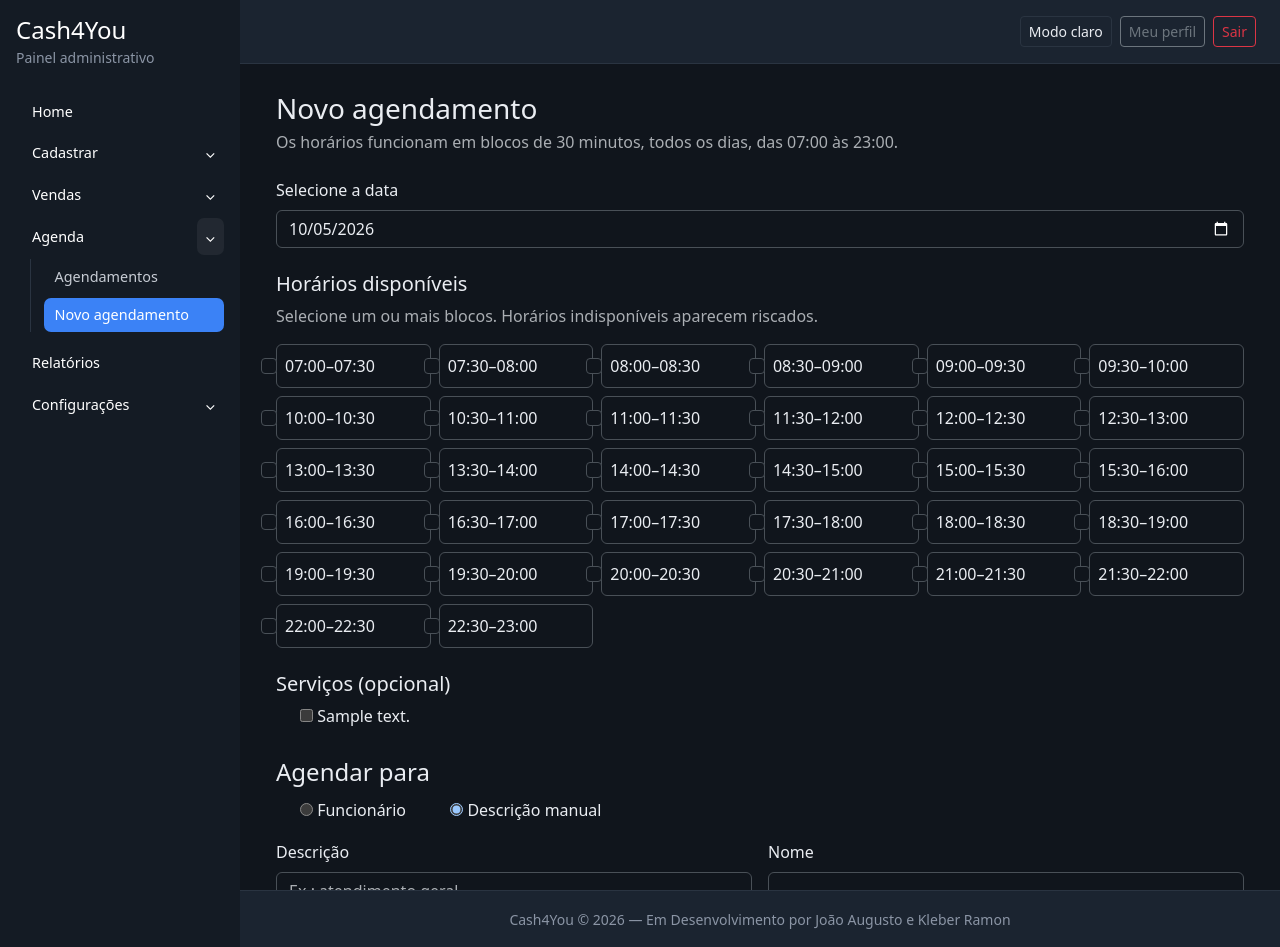
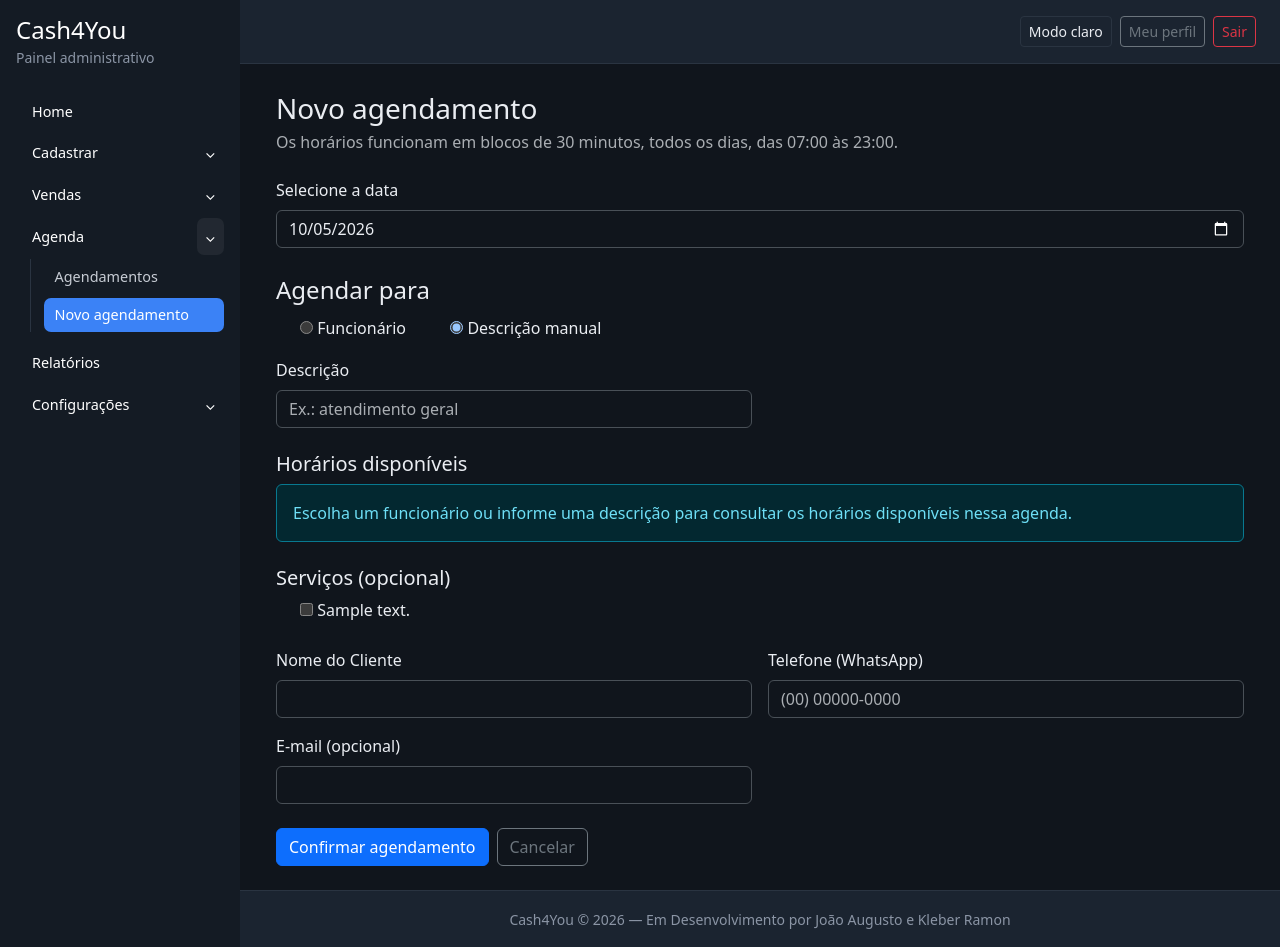
Before and after one commit to Joao0liver/cash4you, a Django app: page /agenda/novo/ in a window 1280 px wide. Run offline with Django 5.2, Linux system fonts and the light colour scheme; tables that the repository leaves empty hold one stand-in row (values such as "Sample post").

Commit message:
feat: Implementar agendamentos independentes para funcionários e descrições manuais, incluindo validações e ajustes na interface

```diff
--- a/agenda/forms.py
+++ b/agenda/forms.py
@@ -74,7 +74,7 @@ class AgendamentoForm(forms.ModelForm):
             "servicos",
         )
         labels = {
-            "nome": "Nome",
+            "nome": "Nome do Cliente",
             "telefone": "Telefone (WhatsApp)",
             "email": "E-mail (opcional)",
         }
@@ -165,15 +165,41 @@ class AgendamentoForm(forms.ModelForm):
         if data is None:
             return horarios
 
-        consulta = HorarioAgendado.objects.filter(data=data, inicio__in=horarios)
+        agenda_key = self._agenda_key()
+        if not agenda_key:
+            return horarios
+
+        consulta = HorarioAgendado.objects.filter(
+            data=data,
+            inicio__in=horarios,
+            agenda_key=agenda_key,
+        )
         if self.instance.pk:
             consulta = consulta.exclude(agendamento=self.instance)
         if consulta.exists():
             raise forms.ValidationError(
-                "Um ou mais blocos foram reservados por outra pessoa. "
+                "Um ou mais blocos já foram reservados nesta agenda. "
                 "Escolha novamente entre os horários disponíveis."
             )
         return horarios
+
+    def _agenda_key(self):
+        tipo = self.cleaned_data.get("tipo_agendar_para")
+        funcionario = self.cleaned_data.get("funcionario")
+        descricao = self.cleaned_data.get("descricao_agendar_para", "").strip()
+
+        if tipo == "funcionario" and funcionario:
+            return f"funcionario:{funcionario.pk}"
+        if tipo == "manual" and descricao:
+            return f"descricao:{descricao}"
+        if (
+            not tipo
+            and self.instance.pk
+            and not self.instance.funcionario_id
+            and not self.instance.descricao_agendar_para
+        ):
+            return self.instance.agenda_key
+        return ""
 
     def clean_telefone(self):
         telefone = self.cleaned_data["telefone"].strip()
--- a/agenda/templates/agenda/form_agendamento.html
+++ b/agenda/templates/agenda/form_agendamento.html
@@ -10,6 +10,9 @@
     </div>
 
     <form method="get" class="mb-4">
+        <input type="hidden" name="tipo_agendar_para" value="{{ tipo_filtro }}">
+        <input type="hidden" name="funcionario" value="{{ funcionario_filtro }}">
+        <input type="hidden" name="descricao_agendar_para" value="{{ descricao_filtro }}">
         <label for="data-calendario" class="form-label">Selecione a data</label>
         <input
             type="date"
@@ -17,7 +20,6 @@
             name="data"
             class="form-control"
             value="{{ data_selecionada|date:'Y-m-d' }}"
-            onchange="this.form.submit()"
         >
     </form>
 
@@ -26,49 +28,6 @@
         {{ form.data }}
         {% if form.data.errors %}<div class="text-danger mb-3">{{ form.data.errors }}</div>{% endif %}
         {{ form.non_field_errors }}
-
-        <div class="mb-4">
-            <h2 class="h5">Horários disponíveis</h2>
-            <p class="text-muted">Selecione um ou mais blocos. Horários indisponíveis aparecem riscados.</p>
-            {% if form.horarios.errors %}<div class="alert alert-danger">{{ form.horarios.errors }}</div>{% endif %}
-            <div class="row row-cols-2 row-cols-sm-3 row-cols-md-4 row-cols-lg-6 g-2">
-                {% for horario in horarios %}
-                <div class="col">
-                    {% if horario.disponivel %}
-                    <label class="form-check border rounded p-2 d-flex gap-2 align-items-center h-100">
-                        <input
-                            class="form-check-input mt-0"
-                            type="checkbox"
-                            name="horarios"
-                            value="{{ horario.valor }}"
-                            {% if horario.selecionado %}checked{% endif %}
-                        >
-                        <span>{{ horario.rotulo }}</span>
-                    </label>
-                    {% else %}
-                    <div class="border rounded p-2 text-muted text-decoration-line-through" aria-label="{{ horario.rotulo }} indisponível">
-                        {{ horario.rotulo }}
-                    </div>
-                    {% endif %}
-                </div>
-                {% endfor %}
-            </div>
-        </div>
-
-        <div class="mb-4">
-            <h2 class="h5">Serviços (opcional)</h2>
-            {% if form.servicos.errors %}<div class="text-danger">{{ form.servicos.errors }}</div>{% endif %}
-            <div class="d-flex flex-wrap gap-3">
-                {% for checkbox in form.servicos %}
-                <div class="form-check">
-                    {{ checkbox.tag }}
-                    <label class="form-check-label" for="{{ checkbox.id_for_label }}">{{ checkbox.choice_label }}</label>
-                </div>
-                {% empty %}
-                <p class="text-muted mb-0">Nenhum serviço cadastrado.</p>
-                {% endfor %}
-            </div>
-        </div>
 
         <div class="row g-3 mb-4">
             <div class="col-12">
@@ -93,6 +52,56 @@
                 {{ form.descricao_agendar_para }}
                 {% if form.descricao_agendar_para.errors %}<div class="text-danger">{{ form.descricao_agendar_para.errors }}</div>{% endif %}
             </div>
+        </div>
+
+        <div class="mb-4">
+            <h2 class="h5">Horários disponíveis</h2>
+            {% if agenda_key or agendamento %}
+            <p class="text-muted">Selecione um ou mais blocos. Horários já ocupados nesta agenda aparecem riscados; outros funcionários e descrições têm disponibilidade independente.</p>
+            {% if form.horarios.errors %}<div class="alert alert-danger">{{ form.horarios.errors }}</div>{% endif %}
+            <div class="row row-cols-2 row-cols-sm-3 row-cols-md-4 row-cols-lg-6 g-2">
+                {% for horario in horarios %}
+                    <div class="col">
+                        {% if horario.disponivel %}
+                        <label class="form-check border rounded p-2 d-flex gap-2 align-items-center h-100">
+                            <input
+                                class="form-check-input mt-0"
+                                type="checkbox"
+                                name="horarios"
+                                value="{{ horario.valor }}"
+                                {% if horario.selecionado %}checked{% endif %}
+                            >
+                            <span>{{ horario.rotulo }}</span>
+                        </label>
+                        {% else %}
+                        <div class="border rounded p-2 text-muted text-decoration-line-through" aria-label="{{ horario.rotulo }} indisponível">
+                            {{ horario.rotulo }}
+                        </div>
+                        {% endif %}
+                    </div>
+                {% endfor %}
+            </div>
+            {% else %}
+            <p class="alert alert-info mb-0">Escolha um funcionário ou informe uma descrição para consultar os horários disponíveis nessa agenda.</p>
+            {% endif %}
+        </div>
+
+        <div class="mb-4">
+            <h2 class="h5">Serviços (opcional)</h2>
+            {% if form.servicos.errors %}<div class="text-danger">{{ form.servicos.errors }}</div>{% endif %}
+            <div class="d-flex flex-wrap gap-3">
+                {% for checkbox in form.servicos %}
+                <div class="form-check">
+                    {{ checkbox.tag }}
+                    <label class="form-check-label" for="{{ checkbox.id_for_label }}">{{ checkbox.choice_label }}</label>
+                </div>
+                {% empty %}
+                <p class="text-muted mb-0">Nenhum serviço cadastrado.</p>
+                {% endfor %}
+            </div>
+        </div>
+
+        <div class="row g-3 mb-4">
             <div class="col-12 col-md-6">
                 <label for="{{ form.nome.id_for_label }}" class="form-label">{{ form.nome.label }}</label>
                 {{ form.nome }}
@@ -120,6 +129,9 @@
     (function () {
         const radios = document.querySelectorAll('input[name="tipo_agendar_para"]');
         const campos = document.querySelectorAll("[data-agendar-para-campo]");
+        const formularioDisponibilidade = document.querySelector('form[method="get"]');
+        const formularioAgendamento = document.querySelector('form[method="post"]');
+
         function atualizarCampos() {
             const selecionado = document.querySelector('input[name="tipo_agendar_para"]:checked');
             campos.forEach(function (campo) {
@@ -128,9 +140,26 @@
                 campo.querySelector("input, select").disabled = !ativo;
             });
         }
+
+        function sincronizarFiltros() {
+            const selecionado = document.querySelector('input[name="tipo_agendar_para"]:checked');
+            formularioDisponibilidade.elements.tipo_agendar_para.value = selecionado ? selecionado.value : "";
+            formularioDisponibilidade.elements.funcionario.value = formularioAgendamento.elements.funcionario.value;
+            formularioDisponibilidade.elements.descricao_agendar_para.value = formularioAgendamento.elements.descricao_agendar_para.value;
+        }
+
+        function atualizarDisponibilidade() {
+            sincronizarFiltros();
+            formularioDisponibilidade.submit();
+        }
+
         radios.forEach(function (radio) {
             radio.addEventListener("change", atualizarCampos);
+            radio.addEventListener("change", atualizarDisponibilidade);
         });
+        formularioAgendamento.elements.funcionario.addEventListener("change", atualizarDisponibilidade);
+        formularioAgendamento.elements.descricao_agendar_para.addEventListener("change", atualizarDisponibilidade);
+        formularioDisponibilidade.elements.data.addEventListener("change", atualizarDisponibilidade);
         atualizarCampos();
     })();
 </script>
--- a/agenda/views.py
+++ b/agenda/views.py
@@ -4,12 +4,24 @@ from django.db import IntegrityError, transaction
 from django.shortcuts import get_object_or_404, redirect, render
 from django.utils.dateparse import parse_date
 
+from conta_pagar.models import Funcionario
+
 from .forms import AgendamentoForm, horarios_disponiveis
 from .models import Agendamento, HorarioAgendado
 
 
-def _obter_horarios(data_selecionada, agendamento=None, selecionados=None):
-    horarios_ocupados = HorarioAgendado.objects.filter(data=data_selecionada)
+def _obter_horarios(
+    data_selecionada,
+    agenda_key=None,
+    agendamento=None,
+    selecionados=None,
+):
+    horarios_ocupados = HorarioAgendado.objects.filter(
+        data=data_selecionada,
+        agenda_key=agenda_key,
+    )
+    if not agenda_key:
+        horarios_ocupados = HorarioAgendado.objects.none()
     if agendamento is not None:
         horarios_ocupados = horarios_ocupados.exclude(agendamento=agendamento)
     ocupados = {
@@ -36,6 +48,43 @@ def _obter_horarios(data_selecionada, agendamento=None, selecionados=None):
     return resultado
 
 
+def _chave_agenda_selecionada(request, agendamento=None):
+    dados = request.POST if request.method == "POST" else request.GET
+    if "tipo_agendar_para" in dados:
+        tipo = dados.get("tipo_agendar_para")
+        if tipo == "funcionario":
+            funcionario_id = dados.get("funcionario")
+            if funcionario_id and funcionario_id.isdigit():
+                funcionario = Funcionario.objects.filter(pk=funcionario_id).first()
+                if funcionario:
+                    return f"funcionario:{funcionario.pk}"
+        elif tipo == "manual":
+            descricao = dados.get("descricao_agendar_para", "").strip()
+            if descricao:
+                return f"descricao:{descricao}"
+        return None
+
+    if agendamento is not None:
+        return agendamento.agenda_key
+    return None
+
+
+def _valores_filtro_agenda(request, form):
+    if request.method == "POST":
+        dados = request.POST
+        return (
+            dados.get("tipo_agendar_para", ""),
+            dados.get("funcionario", ""),
+            dados.get("descricao_agendar_para", ""),
+        )
+
+    return (
+        form["tipo_agendar_para"].value() or "",
+        form["funcionario"].value() or "",
+        form["descricao_agendar_para"].value() or "",
+    )
+
+
 def _data_selecionada(valor, fallback):
     data = parse_date(valor or "")
     return data or fallback
@@ -57,9 +106,22 @@ def criar_agendamento(request):
         request.POST.get("data") if request.method == "POST" else request.GET.get("data"),
         date.today(),
     )
+    initial = {}
+    if request.method == "GET" and "tipo_agendar_para" in request.GET:
+        initial = {
+            "tipo_agendar_para": request.GET.get("tipo_agendar_para", ""),
+            "funcionario": request.GET.get("funcionario", ""),
+            "descricao_agendar_para": request.GET.get(
+                "descricao_agendar_para", ""
+            ),
+        }
     form = AgendamentoForm(
         request.POST or None,
+        initial=initial,
         selected_date=data_selecionada,
+    )
+    tipo_filtro, funcionario_filtro, descricao_filtro = _valores_filtro_agenda(
+        request, form
     )
     selecionados = request.POST.getlist("horarios") if request.method == "POST" else None
 
@@ -76,6 +138,7 @@ def criar_agendamento(request):
                         HorarioAgendado(
                             agendamento=agendamento,
                             data=form.cleaned_data["data"],
+                            agenda_key=agendamento.agenda_key,
                             inicio=inicio,
                             fim=(
                                 datetime.combine(form.cleaned_data["data"], inicio)
@@ -100,9 +163,14 @@ def criar_agendamento(request):
             "form": form,
             "horarios": _obter_horarios(
                 data_selecionada,
+                agenda_key=_chave_agenda_selecionada(request),
                 selecionados=selecionados,
             ),
             "data_selecionada": data_selecionada,
+            "agenda_key": _chave_agenda_selecionada(request),
+            "tipo_filtro": tipo_filtro,
+            "funcionario_filtro": funcionario_filtro,
+            "descricao_filtro": descricao_filtro,
             "titulo": "Novo agendamento",
             "botao": "Confirmar agendamento",
         },
@@ -118,7 +186,21 @@ def editar_agendamento(request, pk):
     form = AgendamentoForm(
         request.POST or None,
         instance=agendamento,
+        initial=(
+            {
+                "tipo_agendar_para": request.GET.get("tipo_agendar_para", ""),
+                "funcionario": request.GET.get("funcionario", ""),
+                "descricao_agendar_para": request.GET.get(
+                    "descricao_agendar_para", ""
+                ),
+            }
+            if request.method == "GET" and "tipo_agendar_para" in request.GET
+            else None
+        ),
         selected_date=data_selecionada,
+    )
+    tipo_filtro, funcionario_filtro, descricao_filtro = _valores_filtro_agenda(
+        request, form
     )
     selecionados = request.POST.getlist("horarios") if request.method == "POST" else None
 
@@ -136,6 +218,7 @@ def editar_agendamento(request, pk):
                         HorarioAgendado(
                             agendamento=agendamento,
                             data=form.cleaned_data["data"],
+                            agenda_key=agendamento.agenda_key,
                             inicio=inicio,
                             fim=(
                                 datetime.combine(form.cleaned_data["data"], inicio)
@@ -160,10 +243,15 @@ def editar_agendamento(request, pk):
             "form": form,
             "horarios": _obter_horarios(
                 data_selecionada,
+                agenda_key=_chave_agenda_selecionada(request, agendamento),
                 agendamento=agendamento,
                 selecionados=selecionados,
             ),
             "data_selecionada": data_selecionada,
+            "agenda_key": _chave_agenda_selecionada(request, agendamento),
+            "tipo_filtro": tipo_filtro,
+            "funcionario_filtro": funcionario_filtro,
+            "descricao_filtro": descricao_filtro,
             "titulo": "Editar agendamento",
             "botao": "Salvar alterações",
             "agendamento": agendamento,
```
Also changed, not shown: agenda/models.py (+11 -2 lines), agenda/tests.py (+128 -0 lines), core/tests.py (+44 -1 lines), README.md, agenda/migrations/0003_horario_agenda_por_responsavel.py (added).
